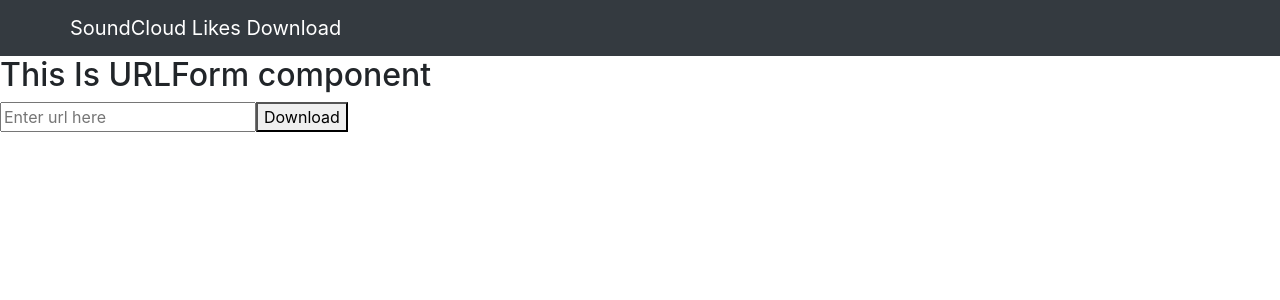
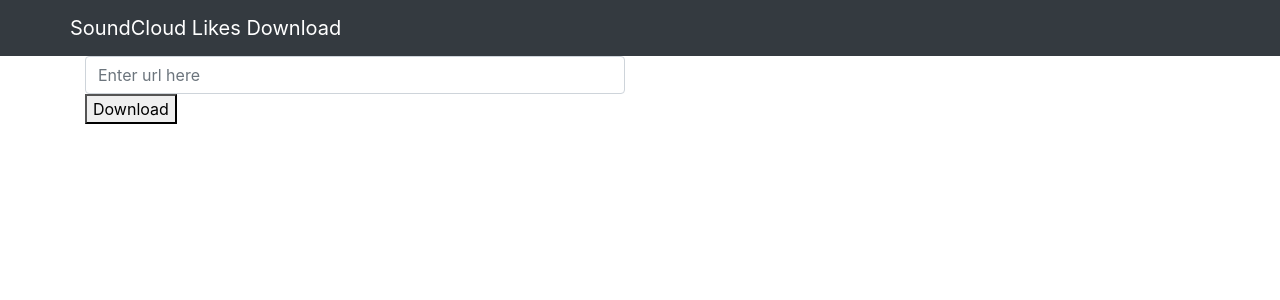
Before and after one commit to aaronhooper/soundcloud-likes-react, a React (Create React App) app: page / in a window 1280 px wide. Shown: the top 300 px of the page. Built offline with nearby package versions, Linux system fonts and the light colour scheme.

Commit message:
Add bootstrap text box

```diff
--- a/src/URLForm/URLTextBox.js
+++ b/src/URLForm/URLTextBox.js
@@ -1,16 +1,19 @@
 import React from 'react';
+
+import {
+  FormControl,
+} from 'react-bootstrap';
 
 class URLTextBox extends React.Component {
 
   render() {
     return (
-      <input
-        type="text"
+      <FormControl
         placeholder="Enter url here"
         value={this.props.text}
         onChange={this.props.onChange}
         onKeyPress={this.props.onKeyPress}
-      />
+      ></FormControl>
     );
   }
 }
--- a/src/URLForm/index.js
+++ b/src/URLForm/index.js
@@ -1,4 +1,10 @@
 import React from 'react';
+
+import {
+  Container,
+  Row,
+  Col,
+} from 'react-bootstrap';
 
 import URLTextBox from './URLTextBox';
 import DownloadButton from './DownloadButton';
@@ -27,17 +33,18 @@ class URLForm extends React.Component {
 
   render() {
     return (
-      <div>
-        <h2>This Is URLForm component</h2>
-        <URLTextBox
-          text={this.state.text}
-          onKeyPress={this.handleKeyPress}
-          onChange={this.handleChange}
-        />
-        <DownloadButton
-          onClick={this.handleClick}
-        />
-      </div>
+      <Container>
+        <Row>
+          <Col xs="6">
+            <URLTextBox
+              text={this.state.text}
+              onKeyPress={this.handleKeyPress}
+              onChange={this.handleChange} />
+            <DownloadButton
+              onClick={this.handleClick} />
+          </Col>
+        </Row>
+      </Container>
     );
   }
 }
```
